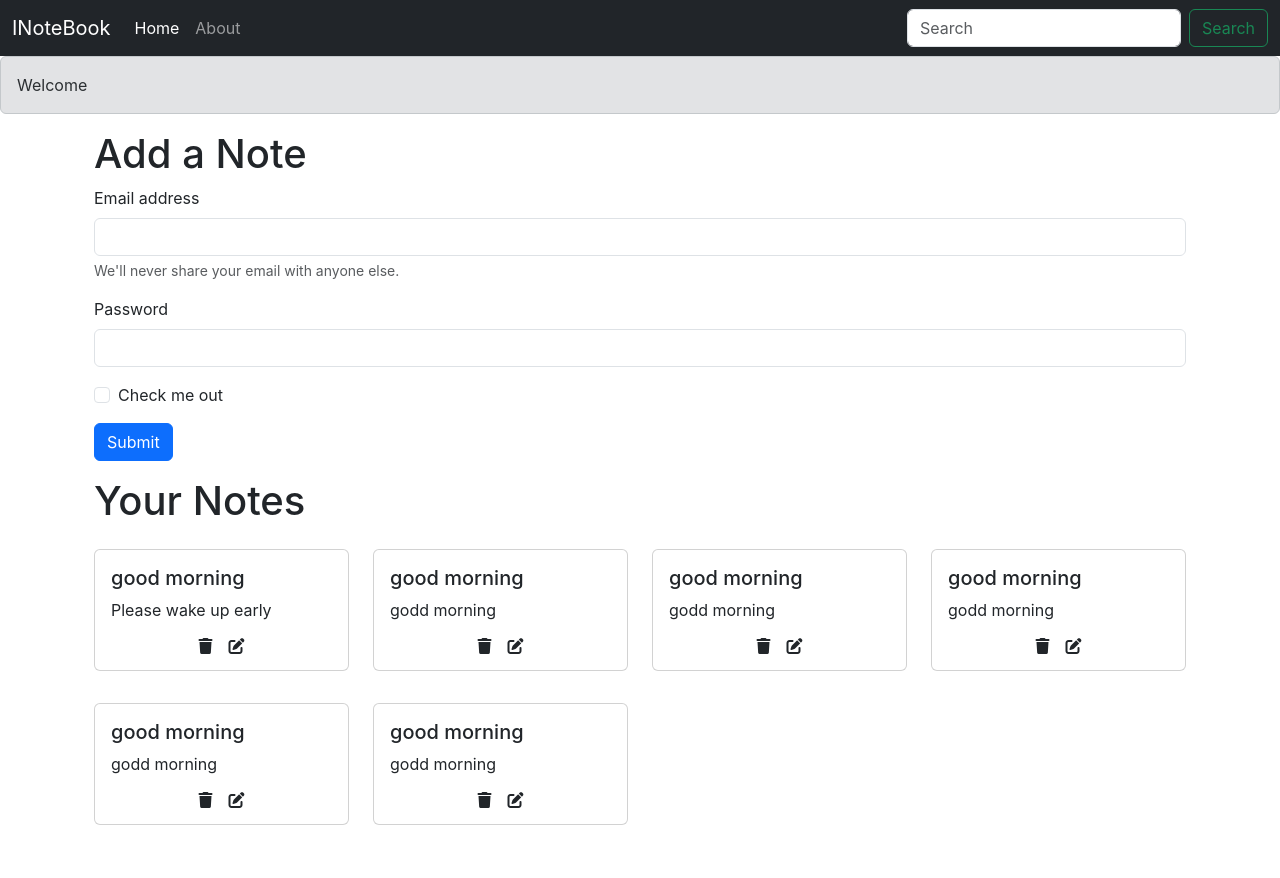
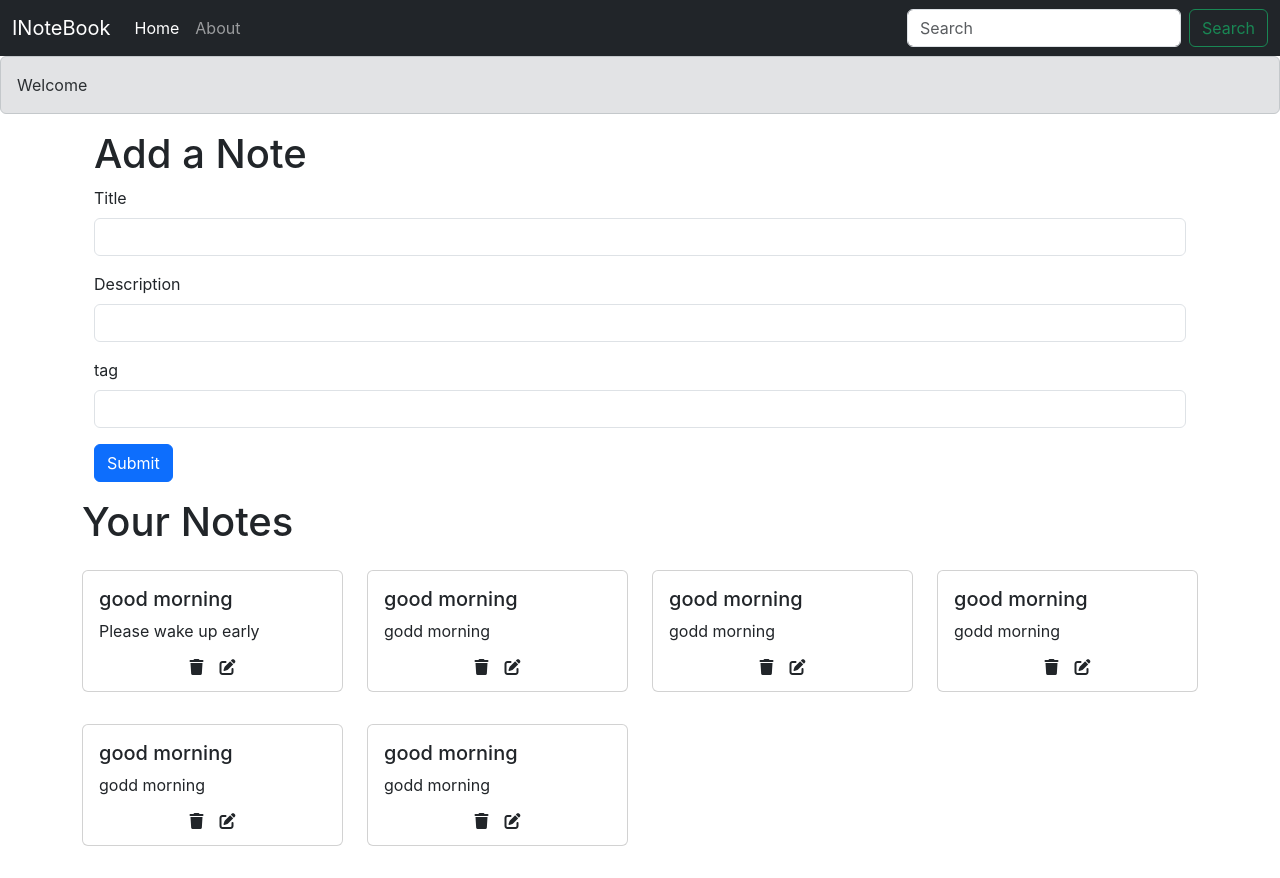
Before and after one commit to baglaaarav/inotebook, a React (Create React App) app: page / in a window 1280 px wide. Before the commit the page ends 857 px from the top, so only its background shows below. Built offline with nearby package versions, Linux system fonts and the light colour scheme; the HTML template or start-up script is replaced by a standard one.

Commit message:
video 64

```diff
--- /dev/null
+++ b/src/components/AddNote.js
@@ -0,0 +1,39 @@
+import React, {useContext, useState} from 'react'
+import Notecontext from '../context/notes/notecontext'
+const AddNote = () => {
+    const context = useContext(Notecontext);
+    const { addnote } = context;
+    const [note, setNote] = useState({title : "", description :  "", tag : ""});
+    const handleClick = (e) => {
+        e.preventDefault();
+        addnote(note.title, note.description, note.tag);
+    }
+    const onchange=(e)=>{
+        setNote({...note, [e.target.name] : e.target.value })
+    }
+    return (
+        <div>
+            <div className='container my-3'>
+                <h1>Add a Note</h1>
+                <form>
+                    <div className="mb-3">
+                        <label htmlFor="title" className="form-label">Title</label>
+                        <input type="text" className="form-control" id="title" name='title' aria-describedby="emailHelp" onChange={onchange}/>
+                    </div>
+                    <div className="mb-3">
+                        <label htmlFor="description" className="form-label">Description</label>
+                        <input type="text" className="form-control" id="description" name='description'  onChange={onchange}/>
+                    </div>
+                    <div className="mb-3">
+                        <label htmlFor="tag" className="form-label">tag</label>
+                        <input type="text" className="form-control" id="tag" name='tag'  onChange={onchange}/>
+                    </div>
+                    <button type="submit" className="btn btn-primary" onClick={handleClick}>Submit</button>
+                </form>
+
+            </div>
+        </div>
+    )
+}
+
+export default AddNote
--- a/src/components/Alert.js
+++ b/src/components/Alert.js
@@ -3,7 +3,7 @@
 const Alert = (props) => {
     return (
         <div>
-            <div class="alert alert-secondary" role="alert">
+            <div className="alert alert-secondary" role="alert">
                 {props.message}
             </div>
         </div>
--- a/src/components/Home.js
+++ b/src/components/Home.js
@@ -1,4 +1,4 @@
-import React, { useContext } from 'react'
+import React from 'react'
 
 import Notes from './Notes';
 
@@ -9,24 +9,9 @@
 
 
   return (
-    <div className='container my-3'>
-      <h1>Add a Note</h1>
-      <form>
-        <div className="mb-3">
-          <label htmlFor="exampleInputEmail1" className="form-label">Email address</label>
-          <input type="email" className="form-control" id="exampleInputEmail1" aria-describedby="emailHelp" />
-          <div id="emailHelp" className="form-text">We'll never share your email with anyone else.</div>
-        </div>
-        <div className="mb-3">
-          <label htmlFor="exampleInputPassword1" className="form-label">Password</label>
-          <input type="password" className="form-control" id="exampleInputPassword1" />
-        </div>
-        <div className="mb-3 form-check">
-          <input type="checkbox" className="form-check-input" id="exampleCheck1" />
-          <label className="form-check-label" htmlFor="exampleCheck1">Check me out</label>
-        </div>
-        <button type="submit" className="btn btn-primary">Submit</button>
-      </form>
+
+    <div>
+
       <Notes/>
     </div>
   )
--- a/src/components/Notes.js
+++ b/src/components/Notes.js
@@ -1,12 +1,14 @@
 import React, {useContext} from 'react'
 import Notecontext from '../context/notes/notecontext'
 import NoteItem from './NoteItem';
+import AddNote from './AddNote';
 const Notes = () => {
 
     const context = useContext(Notecontext);
-  const { notes, changeNotes } = context;
+  const { notes } = context;
     return (
         <div>
+            <AddNote/>
             <div className="row my-3">
 
                 <h1>Your Notes</h1>
--- a/src/context/notes/NoteState.js
+++ b/src/context/notes/NoteState.js
@@ -61,10 +61,35 @@
         }
       ];
       const [notes, changeNotes] = useState(notesf);
+      //add a note
+      const addnote = (title, description, tag) => {
+        var note = {
+          "_id": tag,
+          "user": "65e363f3784e87d0f459e49a",
+          "title": title,
+          "description": description,
+          "tag": tag,
+          "date": "2024-03-06T11:29:40.384Z",
+          "__v": 0
+        };
+        changeNotes(notes.concat(note));
+      }
+
+      //delete a note
+      const deletenote = (id) => {
+
+      }
+
+      //edit a note
+      const editnote = (id) => {
+
+      }
+
+
 
 
     return (
-        <NoteContext.Provider value={{ notes, changeNotes }}>
+        <NoteContext.Provider value={{ notes, addnote, deletenote, editnote }}>
             {props.children}
         </NoteContext.Provider>
     );
```
